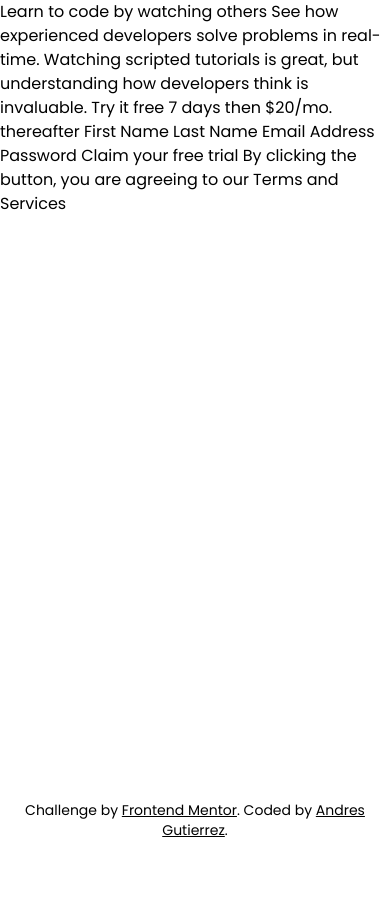
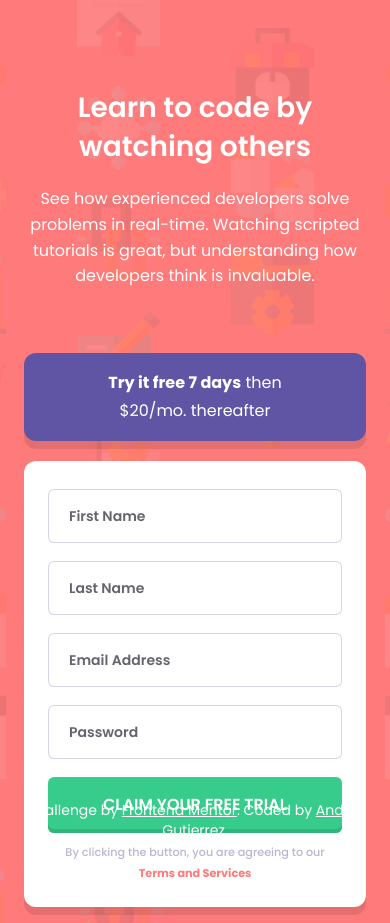
Before and after one commit to AGutierrezR/intro-component-with-signup-form, a website built with Vite: page index.html in a window 390 px wide. Before the commit the page ends 844 px from the top, so only its background shows below. Built offline with nearby package versions, Linux system fonts and the light colour scheme.

Commit message:
Add mobile version

```diff
--- a/index.html
+++ b/index.html
@@ -12,16 +12,93 @@
 
     <title>Frontend Mentor | Intro component with sign up form</title>
   </head>
-  <body>
-    Learn to code by watching others See how experienced developers solve
-    problems in real-time. Watching scripted tutorials is great, but
-    understanding how developers think is invaluable. Try it free 7 days then
-    $20/mo. thereafter First Name Last Name Email Address Password Claim your
-    free trial By clicking the button, you are agreeing to our Terms and
-    Services
+  <body
+    class="bg-red bg-[url('/images/bg-intro-mobile.png')] bg-cover bg-repeat"
+  >
+    <main>
+      <div class="mx-auto max-w-xl px-6 pt-10">
+        <div class="py-12 text-center text-white">
+          <h1 class="text-[1.75rem]/[1.4] font-semibold">
+            Learn to code by watching others
+          </h1>
+          <p class="mt-5 leading-[1.6]">
+            See how experienced developers solve problems in real-time. Watching
+            scripted tutorials is great, but understanding how developers think
+            is invaluable.
+          </p>
+        </div>
+        <div class="py-4">
+          <p
+            class="w-full rounded-xl bg-blue px-16 py-4 text-center text-base/7 text-white shadow"
+          >
+            <b>Try it free 7 days</b> then $20/mo. thereafter
+          </p>
+          <form
+            class="mt-5 flex flex-col gap-[18px] rounded-xl bg-white px-6 py-7 pb-6 shadow"
+          >
+            <div>
+              <label class="sr-only" for="first-name">First Name</label>
+              <input
+                id="first-name"
+                name="first-name"
+                placeholder="First Name"
+                class="w-full rounded-md border border-grayish-blue/60 px-5 py-4 text-sm font-semibold text-dark-blue caret-blue placeholder:text-dark-blue/80 focus:border-blue focus:outline-none"
+                type="text"
+              />
+            </div>
+            <div>
+              <label class="sr-only" for="last-name">Last Name</label>
+              <input
+                id="last-name"
+                name="last-name"
+                placeholder="Last Name"
+                class="w-full rounded-md border border-grayish-blue/60 px-5 py-4 text-sm font-semibold text-dark-blue caret-blue placeholder:text-dark-blue/80 focus:border-blue focus:outline-none"
+                type="text"
+              />
+            </div>
+            <div>
+              <label class="sr-only" for="email">Email Address</label>
+              <input
+                id="email"
+                name="email"
+                placeholder="Email Address"
+                class="w-full rounded-md border border-grayish-blue/60 px-5 py-4 text-sm font-semibold text-dark-blue caret-blue placeholder:text-dark-blue/80 focus:border-blue focus:outline-none"
+                type="email"
+              />
+            </div>
+            <div>
+              <label class="sr-only" for="password">Password</label>
+              <input
+                id="password"
+                name="password"
+                placeholder="Password"
+                class="w-full rounded-md border border-grayish-blue/60 px-5 py-4 text-sm font-semibold text-dark-blue caret-blue placeholder:text-dark-blue/80 focus:border-blue focus:outline-none"
+                type="password"
+              />
+            </div>
+            <div>
+              <button
+                type="submit"
+                class="w-full rounded-md bg-green px-5 py-4 font-semibold uppercase text-white shadow-inner shadow-green hover:bg-green/80 hover:shadow-green/40"
+              >
+                Claim your free trial
+              </button>
+              <p class="mt-2 px-4 text-center leading-[1.2rem]">
+                <small class="text-[0.7rem] font-medium text-grayish-blue">
+                  By clicking the button, you are agreeing to our
+                  <a href="" class="font-bold text-red"
+                    >Terms and Services</a
+                  >
+                </small>
+              </p>
+            </div>
+          </form>
+        </div>
+      </div>
+    </main>
 
     <footer
-      class="text-dark-500 fixed bottom-1 w-screen px-2 text-center text-sm md:left-1/2 md:mt-0 md:-translate-x-1/2"
+      class="fixed bottom-1 w-screen px-2 text-center text-sm text-white md:left-1/2 md:mt-0 md:-translate-x-1/2"
     >
       Challenge by
       <a
--- a/tailwind.config.js
+++ b/tailwind.config.js
@@ -3,7 +3,6 @@
 module.exports = {
   content: ['./*.html'],
   theme: {
-    extend: {
     fontFamily: {
       sans: ['Poppins', 'san-serif'],
     },
@@ -13,8 +12,16 @@ module.exports = {
       blue: 'hsl(248, 32%, 49%)',
       'dark-blue': 'hsl(249, 10%, 26%)',
       'grayish-blue': 'hsl(246, 25%, 77%)',
+      white: 'hsl(0, 0%, 100%)',
     },
+    boxShadow: {
+      inner: 'inset 0 -0.25rem 0 0',
+      DEFAULT: '0 0.5rem 0 0 rgba(0, 0, 0, 0.1)',
     },
+    boxShadowColor: {
+      green: 'hsl(154, 59%, 45%)',
+    },
+    extend: {},
   },
   plugins: [],
 }
```
Lines whose indentation alone changed are shown as unchanged.
